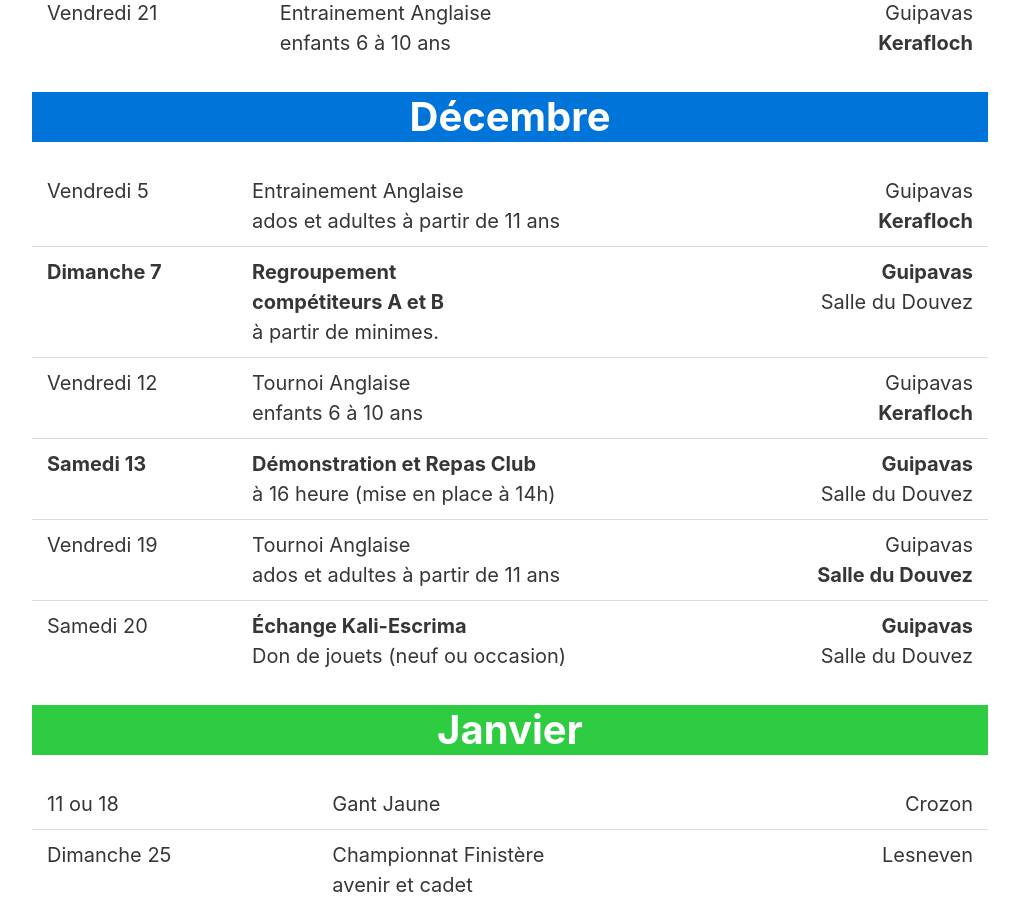
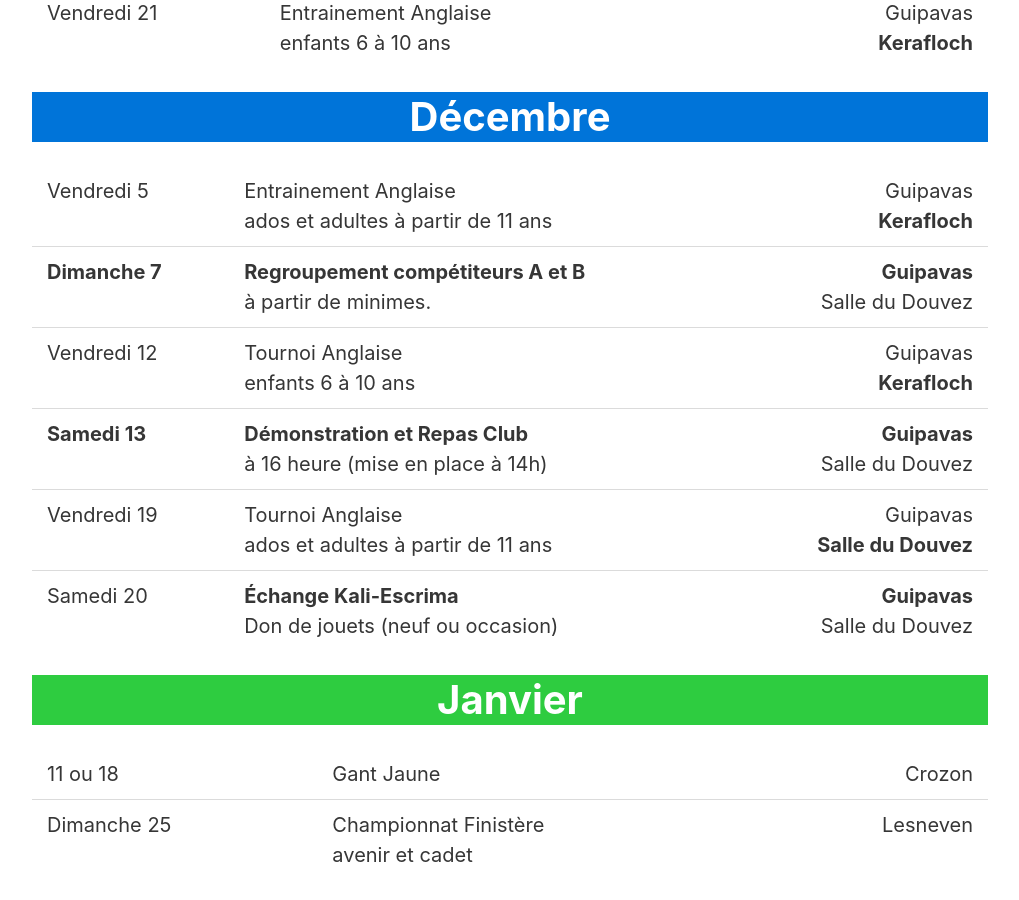
Before and after one commit to guipavas-savate/guipavas-savate.github.io, a Jekyll site: the page built from calendrier.html, in a window 1280 px wide and 900 px high, scrolled down 558 px. Shown: the whole window, without its empty margins (32-1051 px from the left). Built offline with Jekyll 4.4.1, drawn with Linux system fonts in a browser that asks for light colours; nearby versions of some CDN libraries.

```diff
--- a/_data/calendar.yml
+++ b/_data/calendar.yml
@@ -28,7 +28,7 @@
           name: "Entrainement Anglaise \n\n ados et adultes à partir de 11 ans"
           place: "Guipavas \n\n **Kerafloch**"
         - date: "**Dimanche 7**"
-          name: "**Regroupement** \n\n **compétiteurs A et B** \n\n à partir de minimes."
+          name: "**Regroupement compétiteurs A et B** \n\n à partir de minimes."
           place: "**Guipavas** \n\n Salle du Douvez"
         - date: "Vendredi 12"
           name: "Tournoi Anglaise \n\n enfants 6 à 10 ans"
```
Also changed, not shown: calendar/calendar_novembre_decembre_2025.png, 3 other files.
